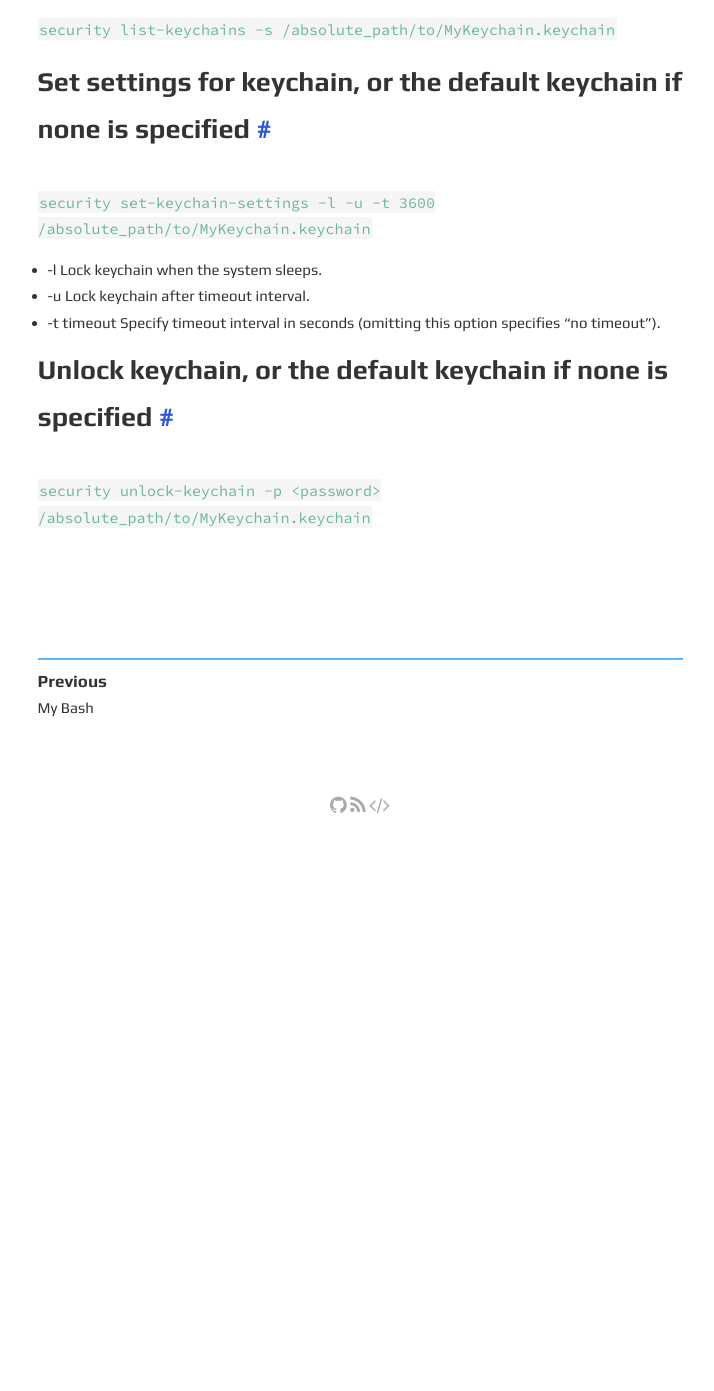
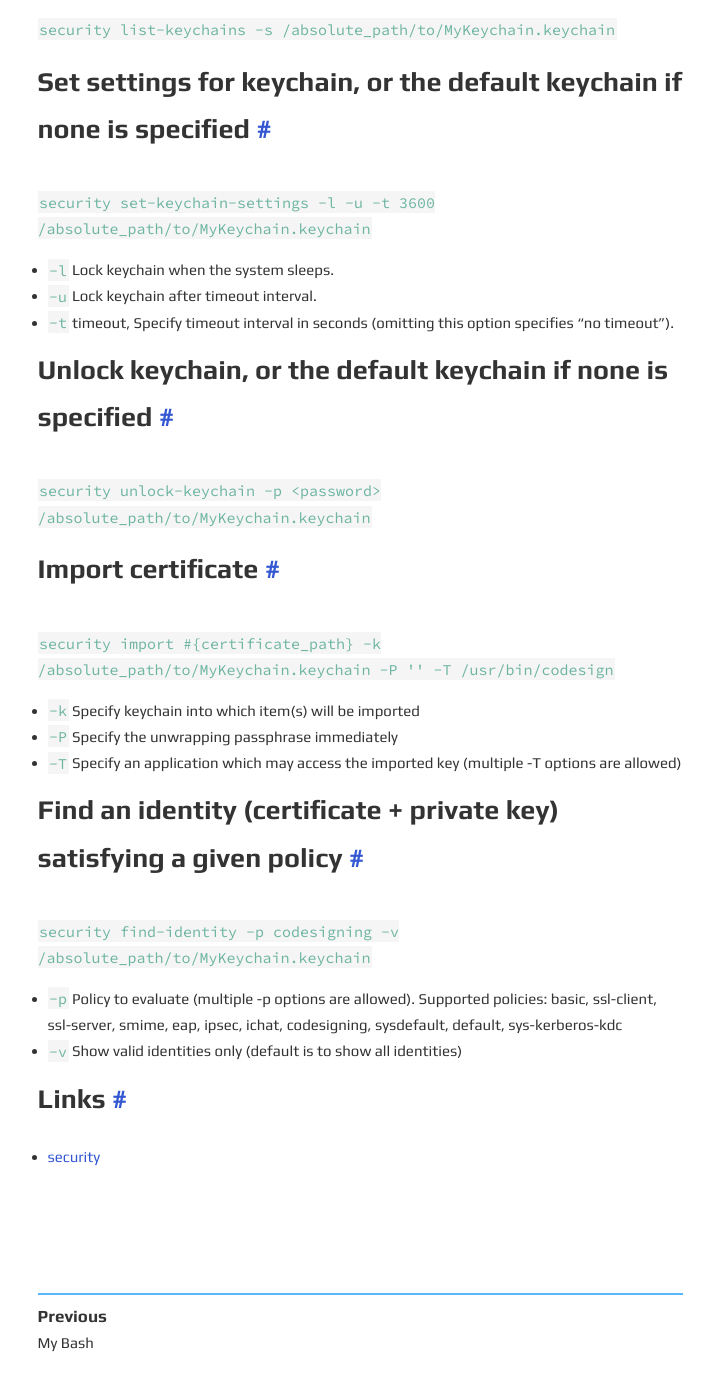
Before and after one commit to djiangnz/djiangnz.github.io, a Jekyll site: the page built from _posts/2023-11-17-keychain.md, in a window 1280 px wide and 1400 px high, scrolled down 1012 px. Shown: the top 1391 px of the window, without its empty margins (280-994 px from the left). Built offline with Jekyll 4.4.1, drawn with Linux system fonts in a browser that asks for light colours; before the commit the page ends 1847 px from its top, so only the background shows below that; some of the changed text lies outside the part shown.

Commit message:
no messages

```diff
--- a/_posts/2023-11-17-keychain.md
+++ b/_posts/2023-11-17-keychain.md
@@ -30,10 +30,29 @@ tags: bash
 
 `security set-keychain-settings -l -u -t 3600 /absolute_path/to/MyKeychain.keychain`
 
-- -l            Lock keychain when the system sleeps.
-- -u            Lock keychain after timeout interval.
-- -t timeout    Specify timeout interval in seconds (omitting this option specifies "no timeout").
+- `-l` Lock keychain when the system sleeps.
+- `-u` Lock keychain after timeout interval.
+- `-t` timeout, Specify timeout interval in seconds (omitting this option specifies "no timeout").
 
 ## Unlock keychain, or the default keychain if none is specified
 
 `security unlock-keychain -p <password> /absolute_path/to/MyKeychain.keychain`
+
+## Import certificate
+
+`security import #{certificate_path} -k /absolute_path/to/MyKeychain.keychain -P '' -T /usr/bin/codesign`
+
+- `-k` Specify keychain into which item(s) will be imported
+- `-P` Specify the unwrapping passphrase immediately
+- `-T` Specify an application which may access the imported key (multiple -T options are allowed)
+
+## Find an identity (certificate + private key) satisfying a given policy
+
+`security find-identity -p codesigning -v /absolute_path/to/MyKeychain.keychain`
+
+- `-p` Policy to evaluate (multiple -p options are allowed). Supported policies: basic, ssl-client, ssl-server, smime, eap, ipsec, ichat, codesigning, sysdefault, default, sys-kerberos-kdc
+- `-v` Show valid identities only (default is to show all identities)
+
+## Links
+
+- [security](https://ss64.com/osx/security.html)
```
